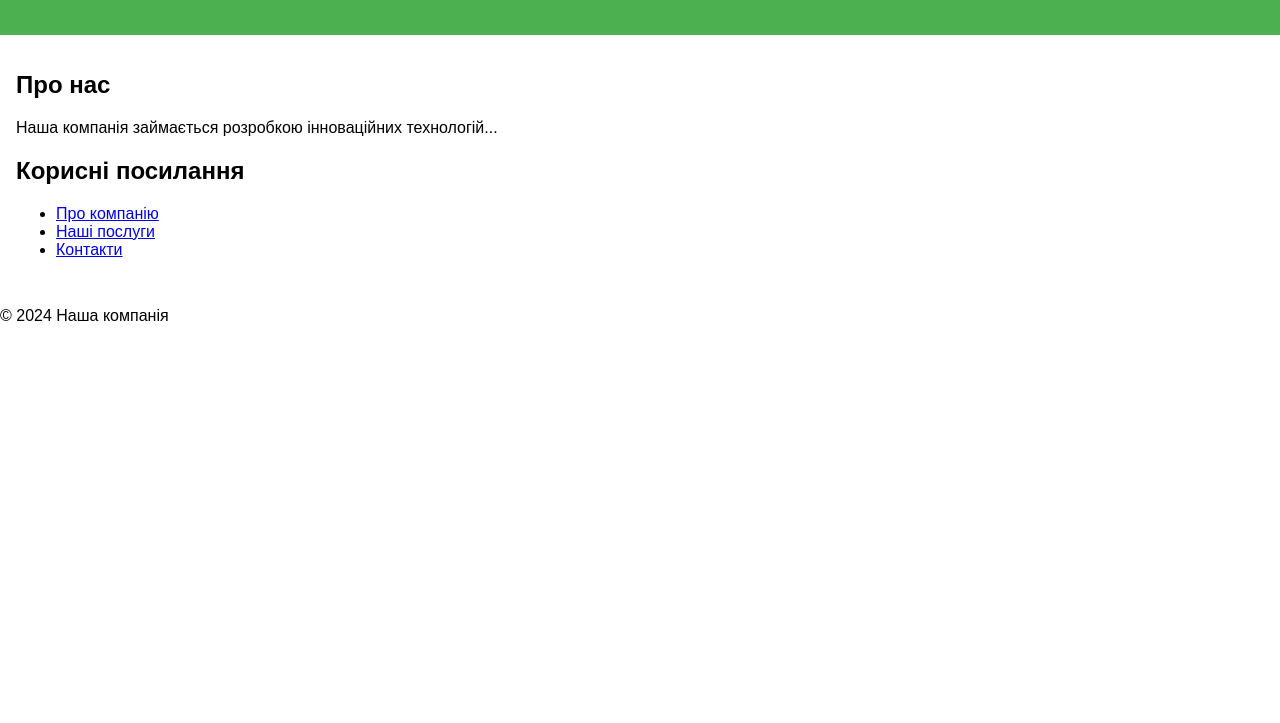
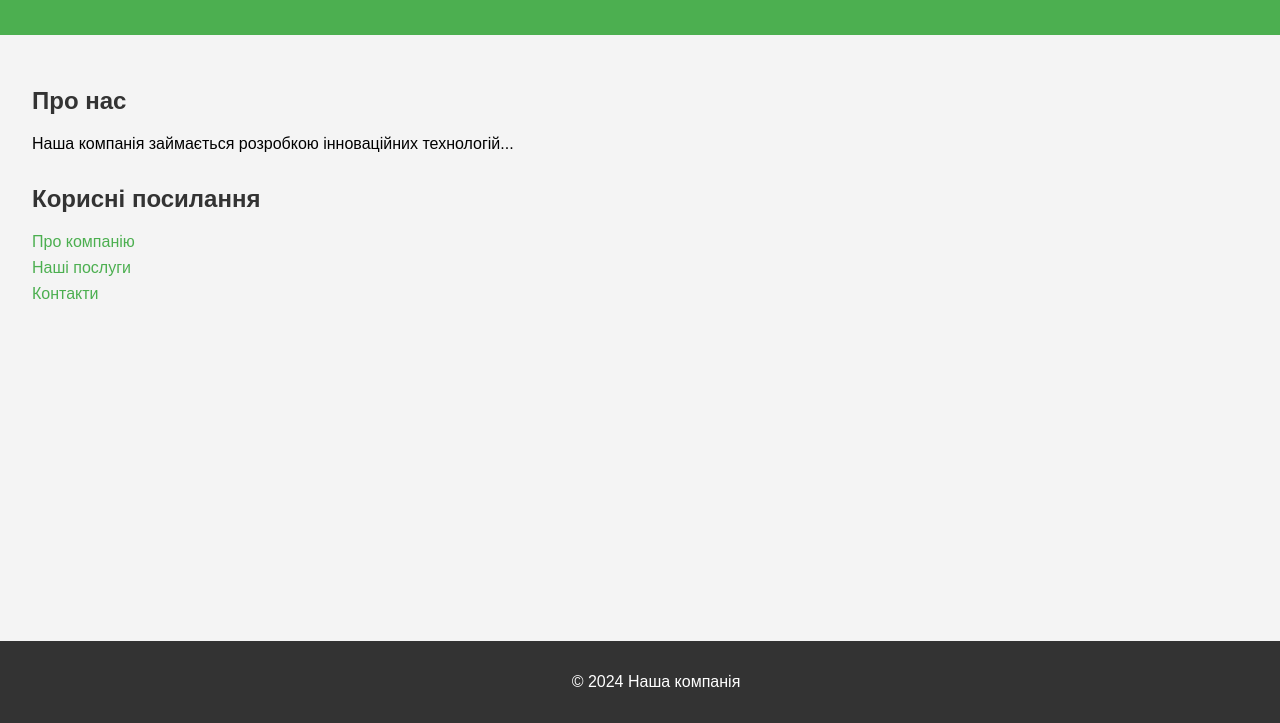
Before and after one commit to ANDRIYXAA/ANDRIYXAA.github.io, a plain HTML site: page index.html in a window 1280 px wide. Shown: the part 77-800 px from the top of the page. Drawn offline with Linux system fonts and the light colour scheme; files that its build step writes are made by us from their sources.

Commit message:
Update style.css

```diff
--- a/style.css
+++ b/style.css
@@ -2,6 +2,7 @@ body {
     font-family: Arial, sans-serif;
     margin: 0;
     padding: 0;
+    background-color: #f4f4f4;
 }
 
 header {
@@ -11,40 +12,42 @@ header {
     text-align: center;
 }
 
-nav a {
-    margin: 0 15px;
-    color: white;
+main {
+    padding: 2em;
+}
+
+section {
+    margin-bottom: 2em;
+}
+
+h2 {
+    color: #333;
+}
+
+ul {
+    list-style-type: none;
+    padding: 0;
+}
+
+li {
+    margin: 0.5em 0;
+}
+
+a {
+    color: #4CAF50;
     text-decoration: none;
 }
 
-main {
-    padding: 1em;
+a:hover {
+    text-decoration: underline;
 }
 
-form {
-    margin-top: 20px;
+footer {
+    background-color: #333;
+    color: white;
+    text-align: center;
+    padding: 1em;
+    position: fixed;
+    width: 100%;
+    bottom: 0;
 }
-
-label {
-    display: block;
-    margin-top: 10px;
-}
-
-input, textarea {
-    width: 100%;
-    padding: 8px;
-    margin-top: 5px;
-}
-
-button {
-    margin-top: 10px;
-    padding: 10px 20px;
-    background-color: #4CAF50;
-    color: white;
-    border: none;
-    cursor: pointer;
-}
-
-button:hover {
-    background-color: #45a049;
-}
```
